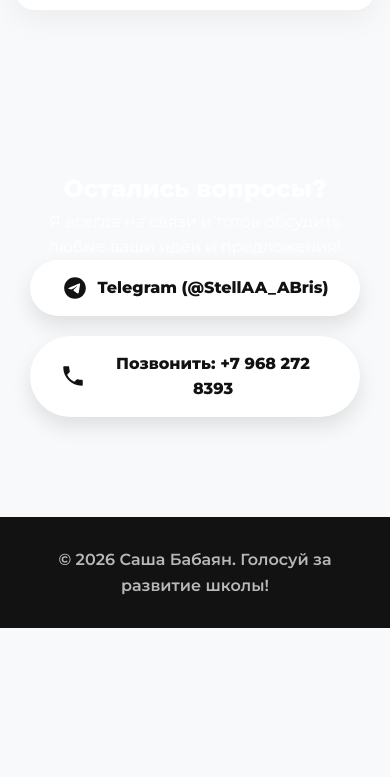
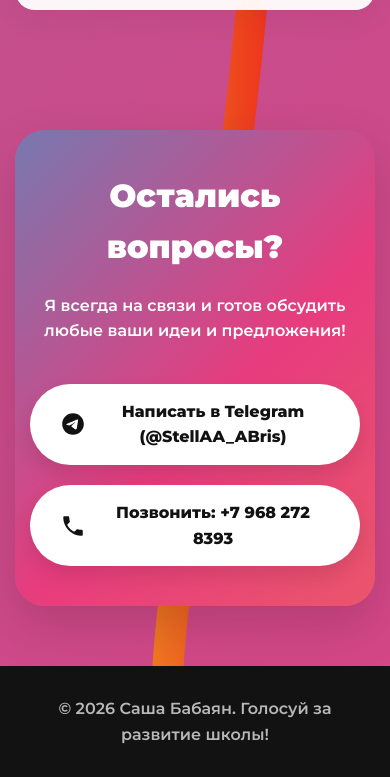
Before and after one commit to babayan2026/babayan2026.github.io, a plain HTML site: page index.html in a window 390 px wide. Shown: the part 8877-9654 px from the top of the page. Before the commit the page ends 9505 px from the top, so only its background shows below. Drawn offline with Linux system fonts and the light colour scheme.

Commit message:
Update index.html

```diff
--- a/index.html
+++ b/index.html
@@ -5,16 +5,40 @@
     <meta name="viewport" content="width=device-width, initial-scale=1.0">
     <title>Саша Бабаян | Кандидат в президенты</title>
     <link href="https://fonts.googleapis.com/css2?family=Montserrat:wght@400;600;800;900&display=swap" rel="stylesheet">
-	<!-- Подключаем CSS -->
     <link rel="stylesheet" href="style.css">
 </head>
 <body>
+
+    <!-- ЕДИНЫЙ КОНТЕЙНЕР ДЛЯ ФОНОВ (Лежит под всем сайтом) -->
+    <div class="bg-container">
+        <!-- Фиолетовый градиент на высоту первого экрана -->
+        <div class="hero-bg"></div>
+        <!-- Желто-оранжевая кривая на всю высоту страницы -->
+        <div class="bg-line">
+            <svg viewBox="0 0 100 1000" preserveAspectRatio="none">
+                <defs>
+                    <linearGradient id="yellowOrangeGrad" x1="0%" y1="0%" x2="100%" y2="0%">
+                        <stop offset="0%" style="stop-color:#f5af19; stop-opacity:0.9" />
+                        <stop offset="100%" style="stop-color:#f12711; stop-opacity:0.9" />
+                    </linearGradient>
+                </defs>
+                <path d="M 20,0 C 80,150 10,250 50,400 C 90,550 20,700 60,850 C 80,920 30,980 40,1000 L 48,1000 C 38,980 88,920 68,850 C 28,700 98,550 58,400 C 18,250 88,150 28,0 Z" fill="url(#yellowOrangeGrad)" />
+            </svg>
+        </div>
+    </div>
 
     <!-- Шапка сайта -->
     <header>
         <nav>
             <a href="#hero" class="logo">Саша Бабаян</a>
-			<ul class="nav-links">
+            <!-- Бургер-меню для мобилок -->
+            <div class="burger-menu" id="burgerMenu">
+                <span></span>
+                <span></span>
+                <span></span>
+            </div>
+            <!-- Навигация -->
+            <ul class="nav-links" id="navLinks">
                 <li><a href="#about">Обо мне</a></li>
                 <li><a href="#program">Программа</a></li>
                 <li><a href="#contacts">Контакты</a></li>
@@ -22,6 +46,7 @@
         </nav>
     </header>
 
+    <!-- Весь контент лежит НАД фонами -->
     <main>
         <!-- Главный экран (Hero) -->
         <section id="hero" class="hero">
@@ -42,15 +67,13 @@
                     <p>С самого детства меня привлекает общественная деятельность. Вне школы я развиваюсь в совершенно разных направлениях: растениеводство, рисование, волонтёрство, а также играю в КВН.</p>
                     <p>Я уже давно состою в школьном активе и являюсь председателем «Арт и Орг центра». Я участвую в организации линеек и праздников, а также задействован почти во всех ключевых направлениях школы. Всё это помогает мне оставаться разносторонним человеком и придумывать новые классные идеи для нашей школьной жизни.</p>
                 </div>
-				<!-- Фото 3: Задумчивый портрет -->
                 <div class="about-image">
                     <img src="3.jpg" alt="Саша Бабаян">
                 </div>
             </div>
 
-			<!-- Блок про вожатого с новым фото -->
+            <!-- Блок про вожатого -->
             <div class="about-grid fade-in" style="margin-top: 50px;">
-				<!-- Фото 4: Лето, вожатый, водяной пистолет -->
                 <div class="about-image">
                     <img src="4.jpg" alt="Саша - вожатый в летнем лагере">
                 </div>
@@ -61,7 +84,6 @@
             </div>
 
             <div class="about-grid reverse fade-in" style="margin-top: 50px;">
-				<!-- Фото 2: С дипломом -->
                 <div class="about-image">
                     <img src="2.jpg" alt="Саша с дипломом">
                 </div>
@@ -78,7 +100,7 @@
 
             <div class="program-grid">
 
-				<!-- Пункт 1: Еженедельные мероприятия -->
+                <!-- Пункт 1 -->
                 <article class="card featured-card fade-in">
                     <div class="card-header">
                         <h3><svg class="icon-svg" viewBox="0 0 24 24"><path d="M19 3h-1V1h-2v2H8V1H6v2H5c-1.1 0-2 .9-2 2v14c0 1.1.9 2 2 2h14c1.1 0 2-.9 2-2V5c0-1.1-.9-2-2-2zm0 16H5V8h14v11zM7 10h5v5H7v-5z"/></svg> 1. Еженедельные мероприятия</h3>
@@ -99,62 +121,41 @@
                 </article>
 
                 <article class="card fade-in">
-					<h3 class="card-title">
-						<svg class="icon-svg" viewBox="0 0 24 24"><path d="M12 3c-4.97 0-9 4.03-9 9s4.03 9 9 9c.83 0 1.5-.67 1.5-1.5 0-.39-.15-.74-.39-1.01-.23-.26-.38-.61-.38-.99 0-.83.67-1.5 1.5-1.5H16c2.76 0 5-2.24 5-5 0-4.42-4.03-8-9-8zm-5.5 9c-.83 0-1.5-.67-1.5-1.5S5.67 9 6.5 9 8 9.67 8 10.5 7.33 12 6.5 12zm3-4C8.67 8 8 7.33 8 6.5S8.67 5 9.5 5s1.5.67 1.5 1.5S10.33 8 9.5 8zm5 0c-.83 0-1.5-.67-1.5-1.5S13.67 5 14.5 5s1.5.67 1.5 1.5S15.33 8 14.5 8zm3 4c-.83 0-1.5-.67-1.5-1.5S16.67 9 17.5 9s1.5.67 1.5 1.5-.67 1.5-1.5 1.5z"/></svg>
-						2. Арт-школа
-					</h3>
+                    <h3 class="card-title"><svg class="icon-svg" viewBox="0 0 24 24"><path d="M12 3c-4.97 0-9 4.03-9 9s4.03 9 9 9c.83 0 1.5-.67 1.5-1.5 0-.39-.15-.74-.39-1.01-.23-.26-.38-.61-.38-.99 0-.83.67-1.5 1.5-1.5H16c2.76 0 5-2.24 5-5 0-4.42-4.03-8-9-8zm-5.5 9c-.83 0-1.5-.67-1.5-1.5S5.67 9 6.5 9 8 9.67 8 10.5 7.33 12 6.5 12zm3-4C8.67 8 8 7.33 8 6.5S8.67 5 9.5 5s1.5.67 1.5 1.5S10.33 8 9.5 8zm5 0c-.83 0-1.5-.67-1.5-1.5S13.67 5 14.5 5s1.5.67 1.5 1.5S15.33 8 14.5 8zm3 4c-.83 0-1.5-.67-1.5-1.5S16.67 9 17.5 9s1.5.67 1.5 1.5-.67 1.5-1.5 1.5z"/></svg> 2. Арт-школа</h3>
                     <p>Серия мастер-классов по созданию декора для мероприятий. Сделаем школу красивее своими руками!</p>
                 </article>
 
                 <article class="card fade-in">
-					<h3 class="card-title">
-						<svg class="icon-svg" viewBox="0 0 24 24"><path d="M17 10.5V7c0-.55-.45-1-1-1H4c-.55 0-1 .45-1 1v10c0 .55.45 1 1 1h12c.55 0 1-.45 1-1v-3.5l4 4v-11l-4 4zM14 13h-3v3H9v-3H6v-2h3V8h2v3h3v2z"/></svg>
-						3. VK Клипы
-					</h3>
+                    <h3 class="card-title"><svg class="icon-svg" viewBox="0 0 24 24"><path d="M17 10.5V7c0-.55-.45-1-1-1H4c-.55 0-1 .45-1 1v10c0 .55.45 1 1 1h12c.55 0 1-.45 1-1v-3.5l4 4v-11l-4 4zM14 13h-3v3H9v-3H6v-2h3V8h2v3h3v2z"/></svg> 3. VK Клипы</h3>
                     <p>В любой момент на перемене к вам может подойти человек с микрофоном. Нас ждут регулярные весёлые рубрики и интерактивы!</p>
                 </article>
 
                 <article class="card fade-in">
-					<h3 class="card-title">
-						<svg class="icon-svg" viewBox="0 0 24 24"><path d="M12 3L1 9l4 2.18v6L12 21l7-3.82v-6l2-1.09V17h2V9L12 3zm6.82 6L12 12.72 5.18 9 12 5.28 18.82 9zM17 15.99l-5 2.73-5-2.73v-3.72L12 15l5-2.73v3.72z"/></svg>
-						4. Школьные традиции
-					</h3>
+                    <h3 class="card-title"><svg class="icon-svg" viewBox="0 0 24 24"><path d="M12 3L1 9l4 2.18v6L12 21l7-3.82v-6l2-1.09V17h2V9L12 3zm6.82 6L12 12.72 5.18 9 12 5.28 18.82 9zM17 15.99l-5 2.73-5-2.73v-3.72L12 15l5-2.73v3.72z"/></svg> 4. Школьные традиции</h3>
                     <p>Традиции — это сердце школы. Я сделаю всё, чтобы сохранить наши лучшие моменты и приумножить их.</p>
                 </article>
 
                 <article class="card fade-in">
-					<h3 class="card-title">
-						<svg class="icon-svg" viewBox="0 0 24 24"><path d="M5 4v3h5.5v12h3V7H19V4H5z"/></svg>
-						5. Развитие музея
-					</h3>
+                    <h3 class="card-title"><svg class="icon-svg" viewBox="0 0 24 24"><path d="M5 4v3h5.5v12h3V7H19V4H5z"/></svg> 5. Развитие музея</h3>
                     <p>Наш потрясающий школьный музей нужно развивать, пополнять и чаще использовать для уроков и творчества.</p>
                 </article>
 
                 <article class="card fade-in">
-					<h3 class="card-title">
-						<svg class="icon-svg" viewBox="0 0 24 24"><path d="M19 3H5c-1.1 0-2 .9-2 2v14c0 1.1.9 2 2 2h14c1.1 0 2-.9 2-2V5c0-1.1-.9-2-2-2zm-5 14H7v-2h7v2zm3-4H7v-2h10v2zm0-4H7V7h10v2z"/></svg>
-						6. Стенгазета
-					</h3>
+                    <h3 class="card-title"><svg class="icon-svg" viewBox="0 0 24 24"><path d="M19 3H5c-1.1 0-2 .9-2 2v14c0 1.1.9 2 2 2h14c1.1 0 2-.9 2-2V5c0-1.1-.9-2-2-2zm-5 14H7v-2h7v2zm3-4H7v-2h10v2zm0-4H7V7h10v2z"/></svg> 6. Стенгазета</h3>
                     <p>Полный перезапуск! Абсолютно все будут в курсе последних достижений, новостей и активностей.</p>
                 </article>
 
                 <article class="card fade-in">
-					<h3 class="card-title">
-						<svg class="icon-svg" viewBox="0 0 24 24"><path d="M20 4H4c-1.1 0-1.99.9-1.99 2L2 18c0 1.1.9 2 2 2h16c1.1 0 2-.9 2-2V6c0-1.1-.9-2-2-2zm0 4l-8 5-8-5V6l8 5 8-5v2z"/></svg>
-						7. Тайная почта
-					</h3>
+                    <h3 class="card-title"><svg class="icon-svg" viewBox="0 0 24 24"><path d="M20 4H4c-1.1 0-1.99.9-1.99 2L2 18c0 1.1.9 2 2 2h16c1.1 0 2-.9 2-2V6c0-1.1-.9-2-2-2zm0 4l-8 5-8-5V6l8 5 8-5v2z"/></svg> 7. Тайная почта</h3>
                     <p>Специальный ящик, через который можно отправить письмо другу, учителю или анонимно задать вопрос соцпедагогу.</p>
                 </article>
 
                 <article class="card fade-in">
-					<h3 class="card-title">
-						<svg class="icon-svg" viewBox="0 0 24 24"><path d="M12 17.27L18.18 21l-1.64-7.03L22 9.24l-7.19-.61L12 2 9.19 8.63 2 9.24l5.46 4.73L5.82 21z"/></svg>
-						8. «Мисс и Мистер школы»
-					</h3>
+                    <h3 class="card-title"><svg class="icon-svg" viewBox="0 0 24 24"><path d="M12 17.27L18.18 21l-1.64-7.03L22 9.24l-7.19-.61L12 2 9.19 8.63 2 9.24l5.46 4.73L5.82 21z"/></svg> 8. «Мисс и Мистер школы»</h3>
                     <p>Организация масштабного шоу-конкурса в нашей школе для раскрытия особых талантов каждого из нас!</p>
                 </article>
 
-				<!-- Пункт 9: Мотивационные купоны (идет строго после 8-го) -->
+                <!-- Пункт 9 -->
                 <article class="card highlight-card fade-in">
                     <h3 class="card-title" style="color: white;">
                         <svg class="icon-svg" style="fill: white;" viewBox="0 0 24 24"><path d="M21.41 11.58l-9-9C12.05 2.22 11.55 2 11 2H4c-1.1 0-2 .9-2 2v7c0 .55.22 1.05.59 1.42l9 9c.36.36.86.58 1.41.58.55 0 1.05-.22 1.41-.59l7-7c.37-.36.59-.86.59-1.41 0-.55-.23-1.06-.59-1.42zM5.5 7C4.67 7 4 6.33 4 5.5S4.67 4 5.5 4 7 4.67 7 5.5 6.33 7 5.5 7z"/></svg>
@@ -169,7 +170,7 @@
                     <p style="margin-top: 10px;"><em>В купоне может быть абсолютно всё что угодно!</em></p>
                 </article>
 
-				<!-- Фото 1: КВН / Арт (Сделано в виде широкого баннера в конце) -->
+                <!-- Фото 1 -->
                 <article class="card image-card fade-in">
                     <img src="1.jpg" alt="Саша в творческом образе">
                     <div class="image-card-text">
@@ -177,26 +178,28 @@
                         <p>Игра в КВН и участие в активе научили меня главному — как делать крутое шоу и заряжать людей позитивом! Я знаю, как организовать мероприятия так, чтобы никто не скучал.</p>
                     </div>
                 </article>
-
             </div>
         </section>
 
         <!-- Контакты -->
         <section id="contacts" class="content-section contacts-section fade-in">
             <div class="contacts-wrapper">
+                <div class="contacts-bg"></div>
+                <div class="contacts-inner">
                     <h2>Остались вопросы?</h2>
                     <p>Я всегда на связи и готов обсудить любые ваши идеи и предложения!</p>
 
                     <div class="contact-links">
                         <a href="https://t.me/StellAA_ABris" target="_blank" class="contact-btn tg-btn">
                             <svg viewBox="0 0 24 24" fill="currentColor"><path d="M12 2C6.48 2 2 6.48 2 12s4.48 10 10 10 10-4.48 10-10S17.52 2 12 2zm4.64 6.8c-.15 1.58-.8 5.42-1.13 7.19-.14.75-.42 1-.68 1.03-.58.05-1.02-.38-1.58-.75-.88-.58-1.38-.94-2.23-1.5-.99-.65-.35-1.01.22-1.59.15-.15 2.71-2.48 2.76-2.69.01-.03.01-.14-.06-.2-.06-.05-.14-.03-.21-.02-.09.02-1.46.93-4.13 2.74-.39.27-.75.4-1.07.39-.36-.01-1.04-.2-1.55-.37-.63-.2-1.12-.31-1.08-.66.02-.18.27-.36.74-.55 2.92-1.27 4.86-2.11 5.83-2.51 2.78-1.16 3.35-1.36 3.73-1.36.08 0 .27.02.39.12.1.08.13.19.14.27-.01.06.01.13 0 .24z"/></svg>
-						Telegram (@StellAA_ABris)
+                            Написать в Telegram (@StellAA_ABris)
                         </a>
 
                         <a href="tel:+79682728393" class="contact-btn phone-btn">
                             <svg viewBox="0 0 24 24" fill="currentColor"><path d="M6.62 10.79c1.44 2.83 3.76 5.14 6.59 6.59l2.2-2.2c.27-.27.67-.36 1.02-.24 1.12.37 2.33.57 3.57.57.55 0 1 .45 1 1V20c0 .55-.45 1-1 1-9.39 0-17-7.61-17-17 0-.55.45-1 1-1h3.5c.55 0 1 .45 1 1 0 1.25.2 2.45.57 3.57.11.35.03.74-.25 1.02l-2.2 2.2z"/></svg>
                             Позвонить: +7 968 272 8393
                         </a>
+                    </div>
                 </div>
             </div>
         </section>
@@ -207,7 +210,6 @@
         <p>&copy; 2026 Саша Бабаян. Голосуй за развитие школы!</p>
     </footer>
 
-	<!-- Подключаем JS -->
     <script src="script.js"></script>
 </body>
 </html>
```
Lines whose indentation alone changed are shown as unchanged.
